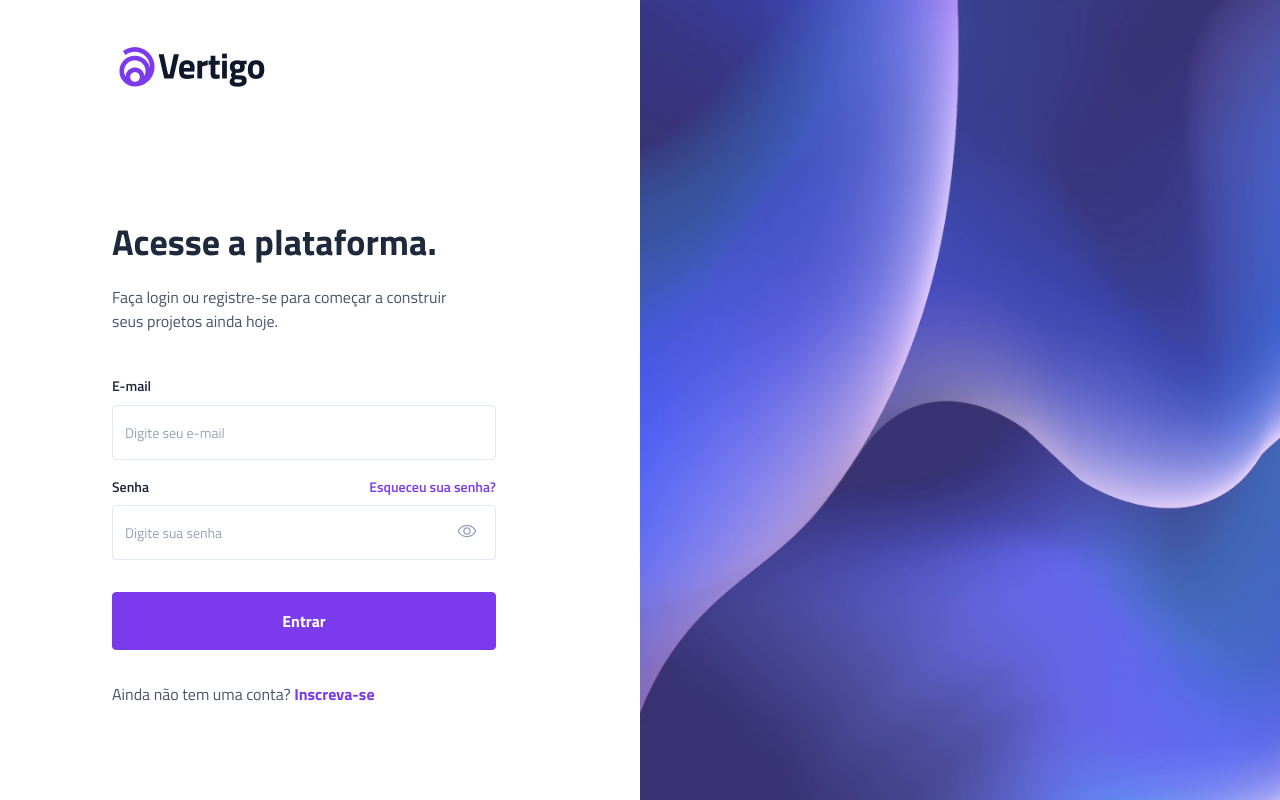
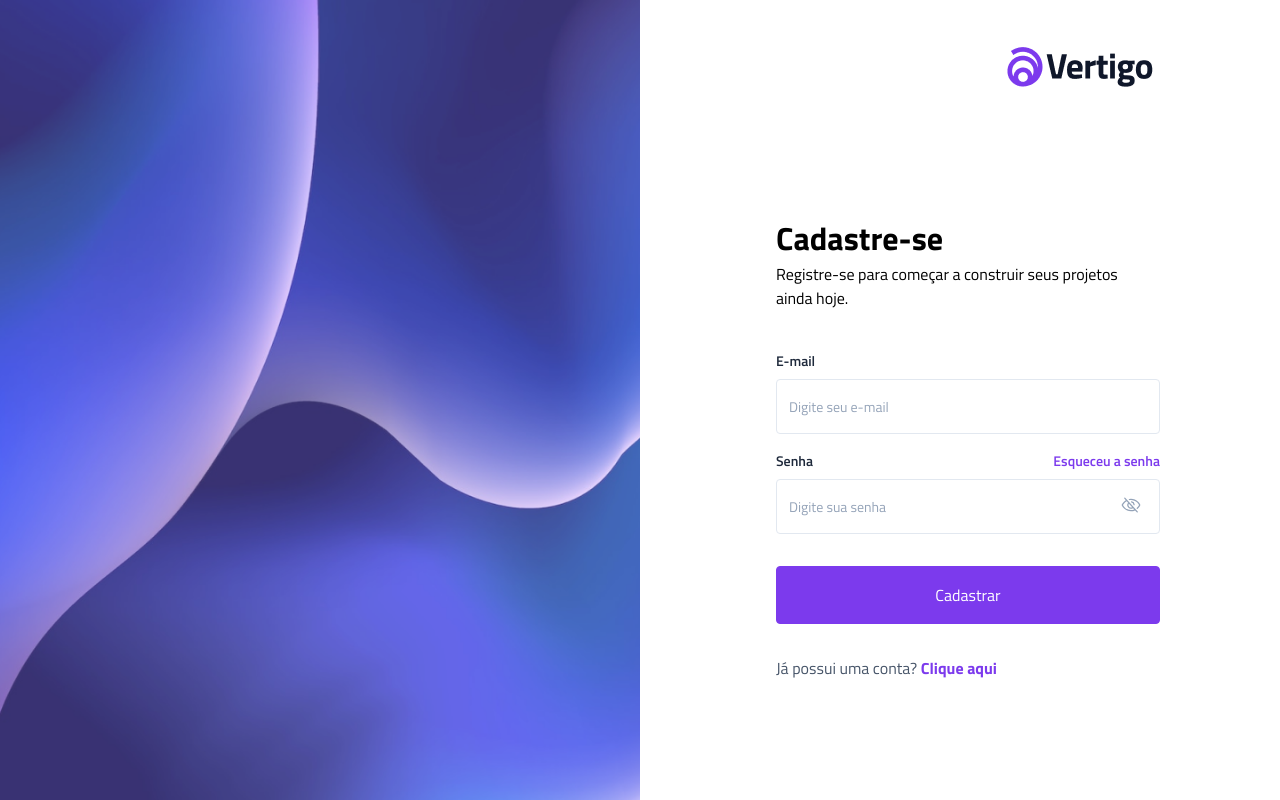
Before and after one commit to wwilliamsantana/signin-signout-auth, a React (Vite) app: page / in a window 1280 px wide. Built offline with nearby package versions, Linux system fonts and the light colour scheme.

Commit message:
page: SignUp -  Done

```diff
--- a/src/Router.tsx
+++ b/src/Router.tsx
@@ -1,10 +1,11 @@
 import { Route, Routes } from 'react-router-dom'
-import { SingIn } from './pages/SingIn'
+import { SignIn } from './pages/SignIn'
+import { SignUp } from './pages/SignUp'
 
 export function Router() {
   return (
     <Routes>
-      <Route path="/" element={<SingIn />} />
+      <Route path="/" element={<SignUp />} />
     </Routes>
   )
 }
--- a/src/pages/SingIn/index.tsx
+++ b/src/pages/SignIn/index.tsx
@@ -17,7 +17,7 @@ import bgImage from '../../assets/bg.png'
 import logo from '../../assets/logo.png'
 import { useState } from 'react'
 
-export function SingIn() {
+export function SignIn() {
   const [passwordVisible, setPasswordVisible] = useState(false)
 
   function isTogglePasswordVisible() {
@@ -43,6 +43,7 @@ export function SingIn() {
               <label htmlFor="email">E-mail</label>
               <input type="email" placeholder="Digite seu e-mail" />
             </InputWrapper>
+
             <InputWrapper>
               <LabelWrapper>
                 <label htmlFor="email">Senha</label>
--- /dev/null
+++ b/src/pages/SignUp/index.tsx
@@ -0,0 +1,81 @@
+import { Eye, EyeSlash } from '@phosphor-icons/react'
+import { useState } from 'react'
+import bgImage from '../../assets/bg.png'
+import logo from '../../assets/logo.png'
+
+import {
+  Box,
+  Button,
+  Container,
+  Content,
+  CreateAccount,
+  FormContainer,
+  Header,
+  Headline,
+  InputWrapper,
+  LabelWrapper,
+} from './styles'
+
+export function SignUp() {
+  const [passwordVisible, setPasswordVisible] = useState(false)
+
+  function isTogglePasswordVisible() {
+    setPasswordVisible((state) => !passwordVisible)
+  }
+
+  return (
+    <Container>
+      <img src={bgImage} alt="" />
+      <Box>
+        <Header>
+          <img src={logo} alt="" />
+        </Header>
+        <Content>
+          <Headline>
+            <h1>Cadastre-se</h1>
+            <p>
+              Registre-se para começar a construir seus projetos ainda hoje.
+            </p>
+          </Headline>
+          <FormContainer>
+            <InputWrapper>
+              <label htmlFor="email">E-mail</label>
+              <input
+                type="email"
+                id="email"
+                name="email"
+                placeholder="Digite seu e-mail"
+              />
+            </InputWrapper>
+
+            <InputWrapper>
+              <LabelWrapper>
+                <label htmlFor="password">Senha</label>
+                <a href="/">Esqueceu a senha</a>
+              </LabelWrapper>
+              <input
+                type={passwordVisible ? 'text' : 'password'}
+                name="password"
+                id="password"
+                placeholder="Digite sua senha"
+              />
+
+              {passwordVisible ? (
+                <Eye onClick={isTogglePasswordVisible} />
+              ) : (
+                <EyeSlash onClick={isTogglePasswordVisible} />
+              )}
+            </InputWrapper>
+
+            <Button>Cadastrar</Button>
+
+            <CreateAccount>
+              Já possui uma conta?
+              <a href="/"> Clique aqui</a>
+            </CreateAccount>
+          </FormContainer>
+        </Content>
+      </Box>
+    </Container>
+  )
+}
--- /dev/null
+++ b/src/pages/SignUp/styles.ts
@@ -0,0 +1,137 @@
+import styled from 'styled-components'
+
+export const Container = styled.div`
+  display: flex;
+  height: 100vh;
+
+  & > img {
+    width: 50%;
+    object-fit: cover;
+  }
+`
+export const Box = styled.main`
+  width: 50%;
+  display: flex;
+  flex-direction: column;
+  align-items: flex-end;
+`
+export const Header = styled.header`
+  margin-top: 4rem;
+  margin-right: 12rem;
+
+  & > img {
+    width: 16rem;
+  }
+`
+
+export const Content = styled.div`
+  max-width: 38.4rem;
+  width: 100%;
+
+  margin-right: 12rem;
+  margin-top: 11.4rem;
+`
+
+export const Headline = styled.div`
+  max-width: 35rem;
+`
+
+export const FormContainer = styled.form`
+  width: 100%;
+  margin-top: 4rem;
+`
+
+export const InputWrapper = styled.div`
+  position: relative;
+  & + & {
+    margin-top: 1.6rem;
+  }
+
+  label {
+    display: block;
+    font-size: 1.4rem;
+    font-weight: 600;
+    color: ${(props) => props.theme['gray-800']};
+  }
+
+  input {
+    width: 100%;
+    font-size: 1.4rem;
+    padding: 1.6rem 1.2rem;
+    border: 0.1rem solid ${(props) => props.theme['gray-200']};
+    border-radius: 0.4rem;
+    margin-top: 0.8rem;
+    color: ${(props) => props.theme['gray-800']};
+
+    &::placeholder {
+      color: ${(props) => props.theme['gray-400']};
+    }
+
+    &:hover,
+    &:focus {
+      border-color: ${(props) => props.theme['purple-400']};
+    }
+
+    &:disabled {
+      opacity: 0.35;
+    }
+  }
+
+  &:has(svg) {
+    svg {
+      position: absolute;
+      top: 54%;
+      right: 5%;
+      color: ${(props) => props.theme['gray-400']};
+      width: 2rem;
+      height: 2rem;
+    }
+  }
+`
+
+export const LabelWrapper = styled.div`
+  display: flex;
+  justify-content: space-between;
+  align-items: center;
+  font-size: 1.4rem;
+
+  a {
+    text-decoration: none;
+    color: ${(props) => props.theme['purple-400']};
+    font-weight: 600;
+    &:hover {
+      text-decoration: underline;
+    }
+  }
+`
+export const Button = styled.button`
+  width: 100%;
+  border-radius: 0.4rem;
+  margin: 3.2rem 0;
+  padding: 1.6rem 2.4rem;
+  color: #ffff;
+  text-align: center;
+
+  border: 0.1rem solid ${(props) => props.theme['purple-400']};
+  background-color: ${(props) => props.theme['purple-400']};
+  transition: ease background-color 0.2s;
+
+  &:hover {
+    background-color: ${(props) => props.theme['purple-200']};
+  }
+`
+
+export const CreateAccount = styled.div`
+  font-weight: 400;
+  color: ${(props) => props.theme['gray-600']};
+
+  a {
+    text-decoration: none;
+    font-weight: 700;
+    color: ${(props) => props.theme['purple-400']};
+
+    &:hover {
+      text-decoration: underline;
+    }
+  }
+`
```
Also changed, not shown: src/pages/SignIn/styles.ts (renamed from src/pages/SingIn/styles.ts).
